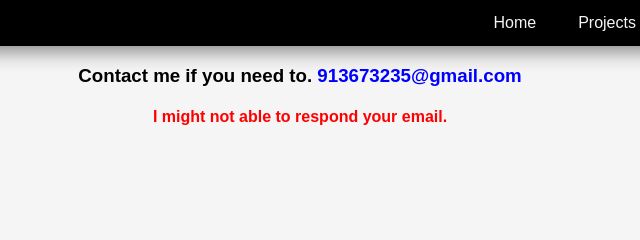
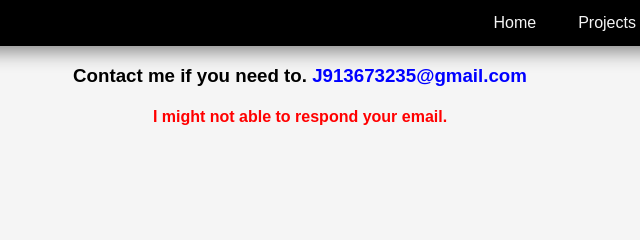
Before and after one commit to Jzzzgg/Jzzzgg.github.io, a plain HTML site: page contact.html in a window 1280 px wide. Shown: the top 240 px of the page, 340-980 px from the left. Drawn offline with Linux system fonts and the light colour scheme.

Commit message:
fix wrong email address

```diff
--- a/contact.html
+++ b/contact.html
@@ -17,7 +17,7 @@
 
 
           <div class = "content">
-            <h3>Contact me if you need to. <span style="color: blue;">913673235@gmail.com</span></h3>
+            <h3>Contact me if you need to. <span style="color: blue;"> J913673235@gmail.com</span></h3>
             <h4 style="color:red">I might not able to respond your email.</h4>
 
           </div>
```
